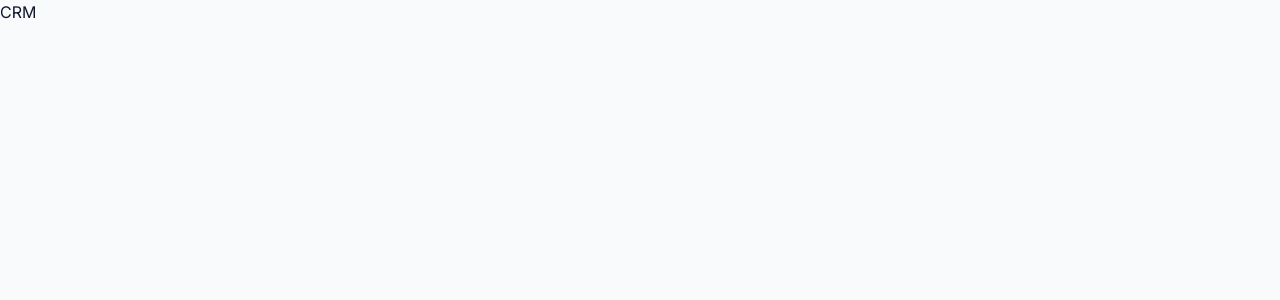
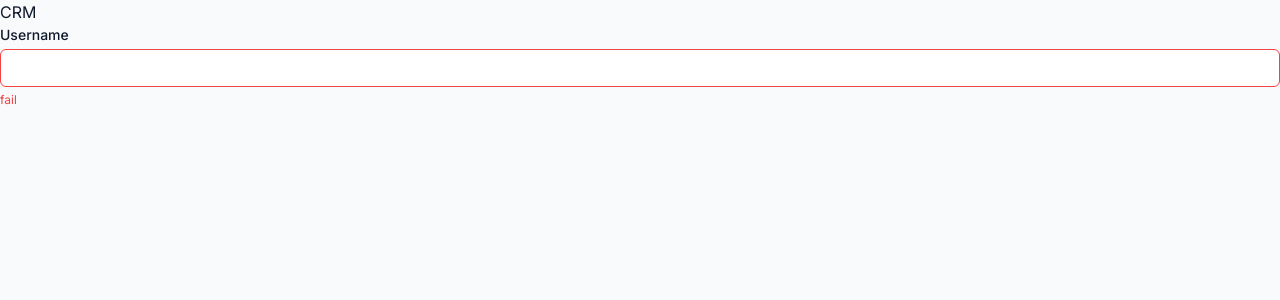
Before and after one commit to Tsevan25/CRM-for-online-school, a React (Vite) app: page / in a window 1280 px wide. Shown: the top 300 px of the page. Built offline with nearby package versions, Linux system fonts and the light colour scheme.

Commit message:
feat(shared): add Input component

```diff
--- a/src/app/App.tsx
+++ b/src/app/App.tsx
@@ -2,12 +2,15 @@ import { Provider } from "react-redux";
 import { store } from "./store/index";
 import "./styles/global.css"
 
+import Input from "../shared/ui/Input";
 
 
 function App() {
   return (
     <Provider store={store}>
         <p>CRM</p>
+        <Input label='Username' error='fail'></Input>
+
     </Provider>
   )
 
--- a/src/shared/ui/Button/Button.tsx
+++ b/src/shared/ui/Button/Button.tsx
@@ -6,7 +6,6 @@ type ButtonVariant = "primary" | "secondary" | "danger";
 type ButtonSize = "small" | "medium" | "large";
 
 interface ButtonProps extends ComponentPropsWithoutRef<"button"> {
-  className?: string;
   variant?: ButtonVariant;
   size?: ButtonSize;
   fullWidth?: boolean;
--- /dev/null
+++ b/src/shared/ui/Input/Input.module.css
@@ -0,0 +1,46 @@
+.wrapper {
+  display: flex;
+  flex-direction: column;
+  gap: 0.25rem;
+}
+
+.label {
+  font-size: 0.875rem;
+  font-weight: 500;
+  color: var(--text-main);
+}
+
+.input {
+  padding: 0.5rem 0.75rem;
+  border: 1px solid var(--border);
+  border-radius: 6px;
+  background-color: var(--bg-card);
+  color: var(--text-main);
+  font-size: 0.875rem;
+  line-height: 1.4;
+  outline: none;
+  transition: border-color 0.2s;
+}
+
+.input::placeholder {
+  color: var(--text-muted);
+}
+
+.input:focus {
+  border-color: #2563eb;
+  box-shadow: 0 0 0 1px #2563eb;
+}
+
+.inputError {
+  border-color: #ef4444;
+}
+
+.inputError:focus {
+  border-color: #ef4444;
+  box-shadow: 0 0 0 1px #ef4444;
+}
+
+.error {
+  font-size: 0.75rem;
+  color: #ef4444;
+}
--- /dev/null
+++ b/src/shared/ui/Input/Input.tsx
@@ -0,0 +1,36 @@
+import { forwardRef, type ComponentPropsWithoutRef } from 'react'
+import clsx from 'clsx'
+import styles from './Input.module.css'
+
+interface InputProps extends ComponentPropsWithoutRef<'input'> {
+  label?: string
+  error?: string
+}
+
+const Input = forwardRef<HTMLInputElement, InputProps>(
+  ({ label, error, className, id, ...rest }, ref) => {
+    const inputId = id ?? label?.toLowerCase().replace(/\s+/g, '-')
+
+    return (
+      <div className={styles.wrapper}>
+        {label && (
+          <label htmlFor={inputId} className={styles.label}>
+            {label}
+          </label>
+        )}
+        <input
+          ref={ref}
+          id={inputId}
+          className={clsx(styles.input, error && styles.inputError, className)}
+          aria-invalid={!!error}
+          {...rest}
+        />
+        {error && <span className={styles.error}>{error}</span>}
+      </div>
+    )
+  }
+)
+
+Input.displayName = 'Input'
+
+export default Input;
--- /dev/null
+++ b/src/shared/ui/Input/index.ts
@@ -0,0 +1,3 @@
+import Input  from "./Input";
+
+export default Input;
```
